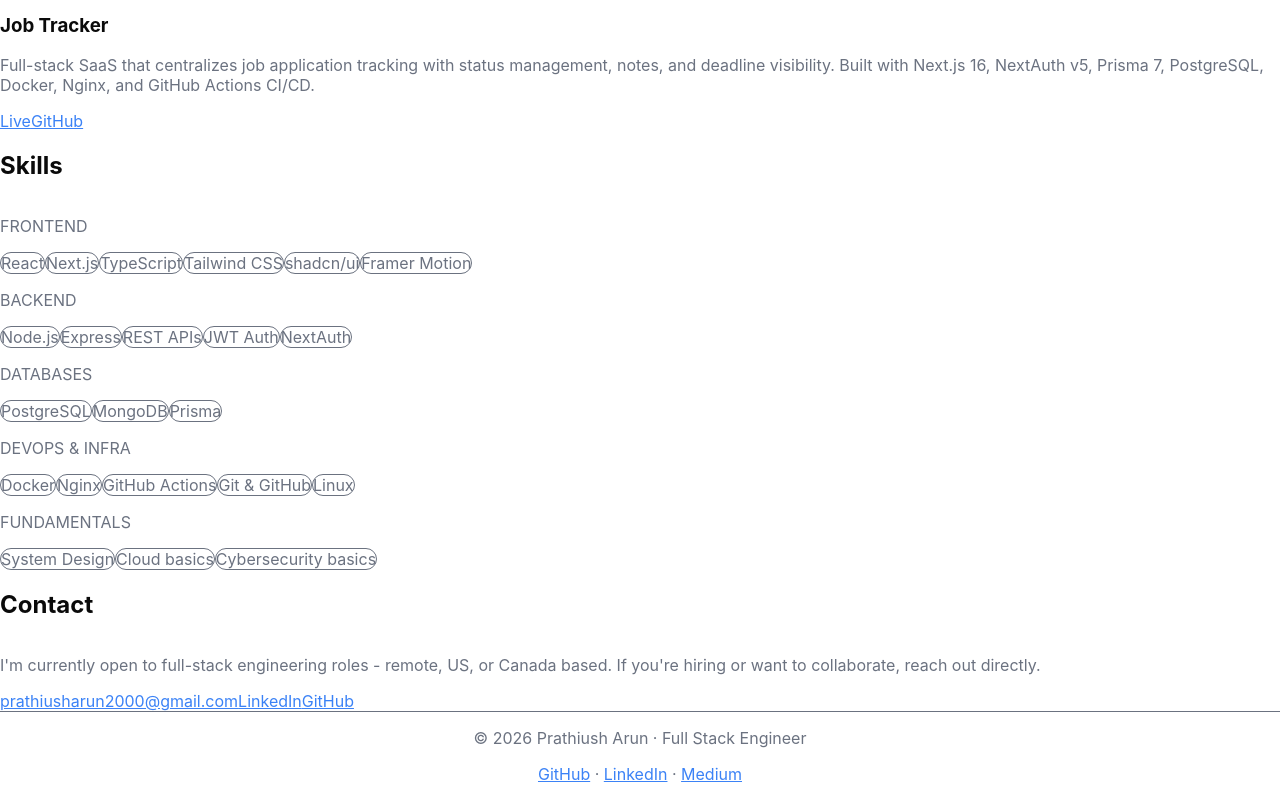
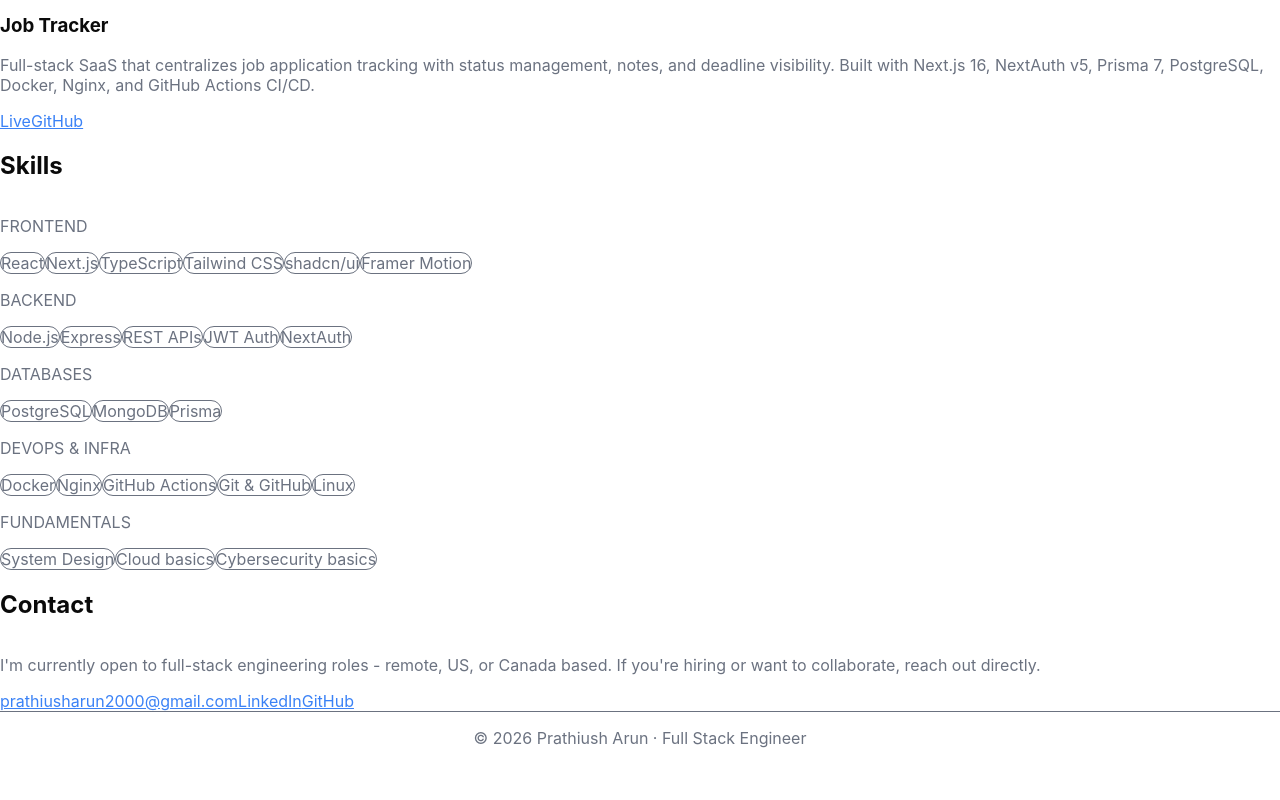
Before and after one commit to prathiusharun/portfolio, a Next.js app: page / in a window 1280 px wide. Shown: the part 1228-2028 px from the top of the page. After the commit the page ends 1992 px from the top, so only its background shows below. Built offline with nearby package versions, Linux system fonts and the light colour scheme.

Commit message:
fix: clean footer, fix bio text

```diff
--- a/components/Footer.tsx
+++ b/components/Footer.tsx
@@ -2,13 +2,6 @@ export default function Footer() {
   return (
     <footer className="pt-10 border-t border-white/10 text-center text-sm text-[var(--muted)]">
       <p>© {new Date().getFullYear()} Prathiush Arun · Full Stack Engineer</p>
-      <p className="mt-1">
-        <a href="https://github.com/prathiusharun" target="_blank" rel="noopener noreferrer" className="hover:text-white transition">GitHub</a>
-        {' · '}
-        <a href="https://linkedin.com/in/prathiusharun" target="_blank" rel="noopener noreferrer" className="hover:text-white transition">LinkedIn</a>
-        {' · '}
-        <a href="https://medium.com/@prathiusharun" target="_blank" rel="noopener noreferrer" className="hover:text-white transition">Medium</a>
-      </p>
     </footer>
   )
 }
--- a/components/Hero.tsx
+++ b/components/Hero.tsx
@@ -46,6 +46,7 @@ export default function Hero() {
 </p>
 
 
+
         {/* Social Links */}
         <div className="flex flex-wrap justify-center gap-x-6 gap-y-3 mt-6 text-sm text-[var(--muted)]">
           <a href="https://github.com/prathiusharun" target="_blank" rel="noopener noreferrer" className="hover:text-white transition">GitHub</a>
```
